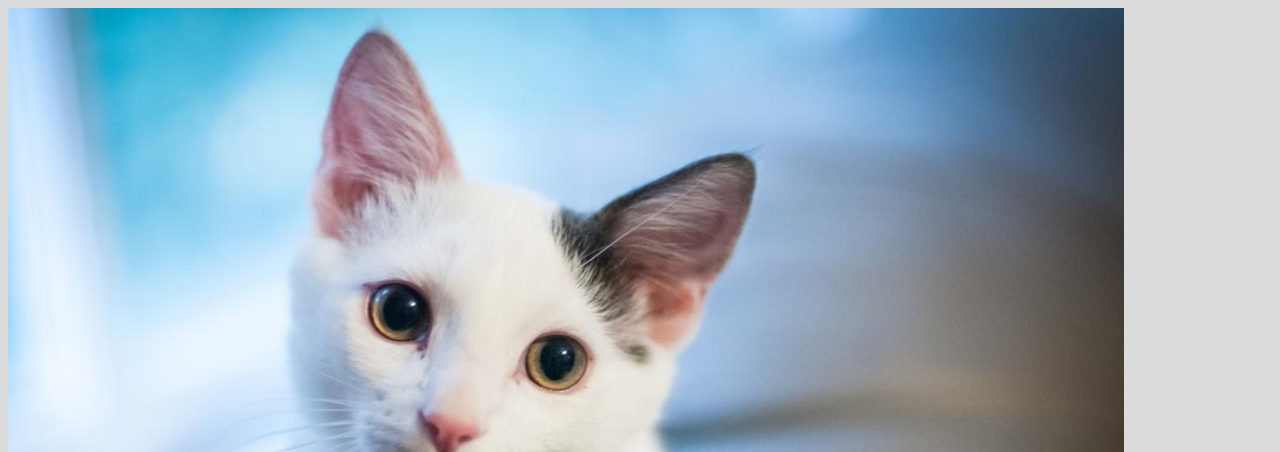
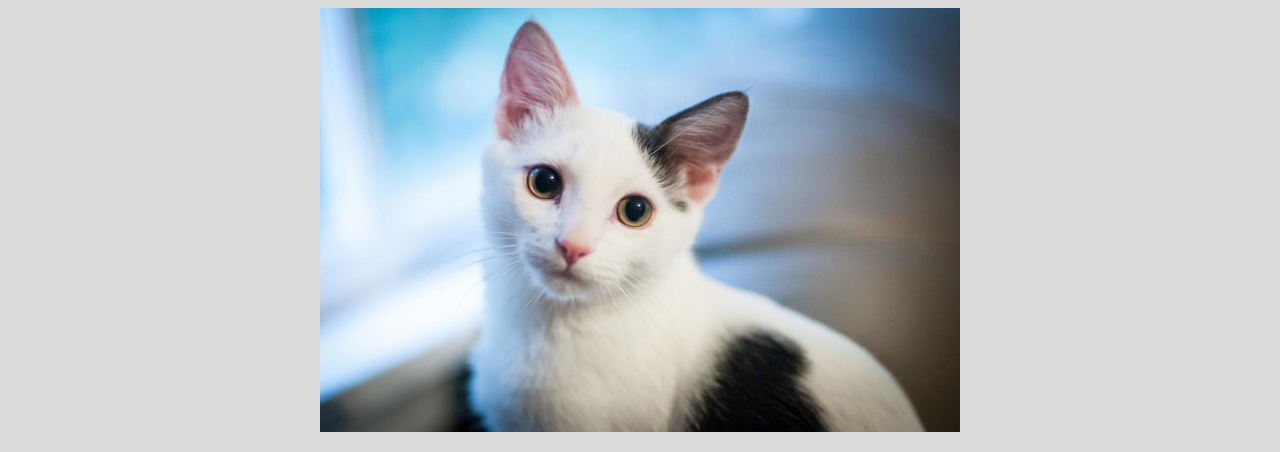
Before and after one commit to thommccarthy/pg-javascript, a plain HTML site: page index.html in a window 1280 px wide. Shown: the top 452 px of the page. Drawn offline with Linux system fonts and the light colour scheme.

Commit message:
styling the modal

```diff
--- a/style.css
+++ b/style.css
@@ -2,7 +2,14 @@ body {
   background: rgba(128, 128, 128, 0.281);
 }
 
+img {
+  width: 100%;
+}
+
 .modal-container {
+  display: block;
+  margin: auto;
+  max-width: 40em;
 }
 
 ul {
```
